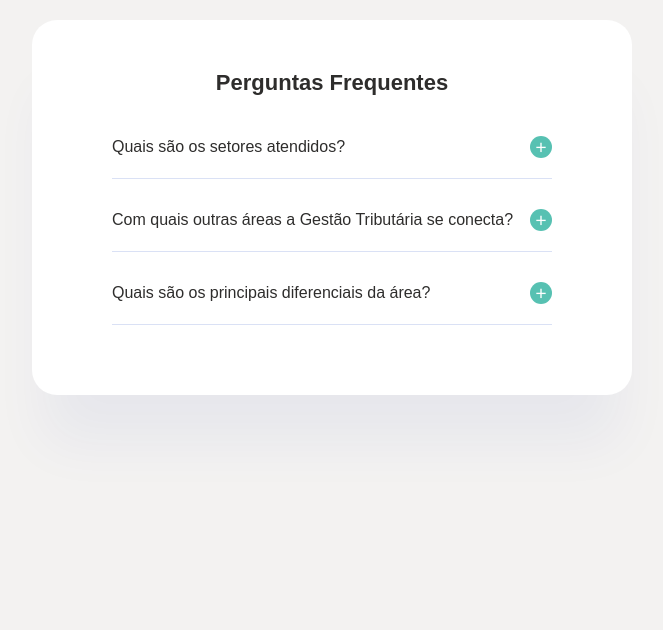
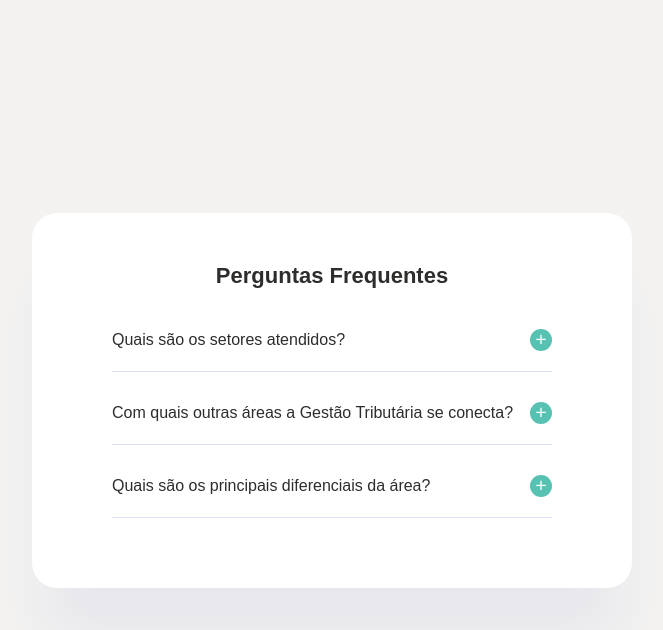
Before and after one commit to danispaz/Faq1, a plain HTML site: page index.html in a window 1280 px wide. Shown: the whole page, without its empty margins (308-971 px from the left). Drawn offline with nearby package versions, Linux system fonts and the light colour scheme; a web font is replaced by a local one.

Commit message:
Update index.html

```diff
--- a/index.html
+++ b/index.html
@@ -46,6 +46,11 @@
             color: var(--color-text);
             font-size: var(--fs-md);
             font-weight: var(--fw-regular);
+            display: flex;
+    align-items: center;
+    justify-content: center;
+    min-height: 100vh; /* altura mínima da tela */
+    padding: 2rem;
         }
 
         .container {
```
